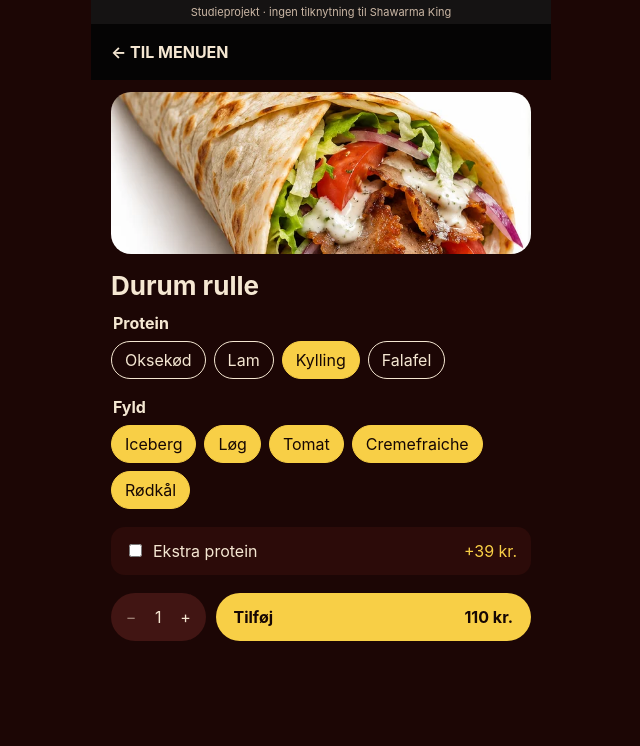
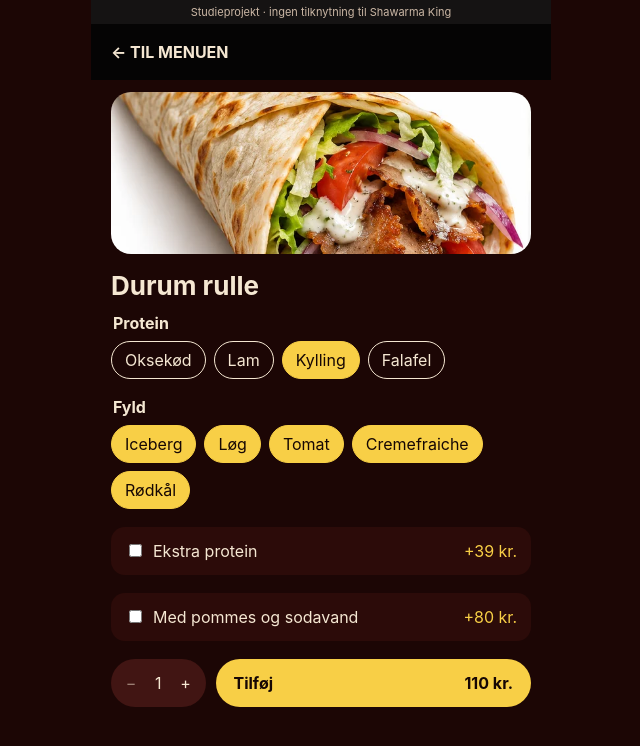
Before and after one commit to Jarl002/Shawarma-King, a Next.js app: page /menu/durum-rulle in a window 1280 px wide. Shown: the top 746 px of the page, without its empty margins (319-959 px from the left). Built offline with nearby package versions, Linux system fonts and the light colour scheme.

Commit message:
Byg tilbehør og valg af drikkevarer

```diff
--- a/app/menu/[productId]/product-form.tsx
+++ b/app/menu/[productId]/product-form.tsx
@@ -3,7 +3,7 @@
 import { useRouter } from "next/navigation";
 import { useState } from "react";
 import { useCart } from "../../cart";
-import { getProduct, ingredients, proteins } from "../products";
+import { drinks, getProduct, ingredients, proteins } from "../products";
 import styles from "./product.module.css";
 
 type Product = NonNullable<ReturnType<typeof getProduct>>;
@@ -15,13 +15,17 @@ export default function ProductForm({ product }: { product: Product }) {
   const [excluded, setExcluded] = useState<(typeof ingredients)[number][]>([]);
   const [extraProtein, setExtraProtein] = useState(false);
   const [quantity, setQuantity] = useState(1);
-  const unitPrice = product.price + (extraProtein ? 39 : 0);
+  const [withCombo, setWithCombo] = useState(false);
+  const [drinkId, setDrinkId] = useState<(typeof drinks)[number]["id"]>("cola");
+  const selectedDrink = drinks.find((drink) => drink.id === drinkId);
+  const unitPrice = product.price + (extraProtein ? 39 : 0) + (withCombo ? 80 : 0);
 
   function addToCart() {
     const choices = product.customizable
       ? [protein, ...ingredients.filter((item) => excluded.includes(item)).map((item) => `uden ${item.toLowerCase()}`)]
       : [];
     if (extraProtein) choices.push("Ekstra protein");
+    if (withCombo && selectedDrink) choices.push(`Pommes og ${selectedDrink.name}`);
 
     addItem({ productId: product.id, name: product.name, choices, unitPrice, quantity });
     router.push("/menu");
@@ -59,6 +63,21 @@ export default function ProductForm({ product }: { product: Product }) {
             <input type="checkbox" checked={extraProtein} onChange={(event) => setExtraProtein(event.target.checked)} />
             Ekstra protein <span>+39 kr.</span>
           </label>
+          <label className={styles.extra}>
+            <input type="checkbox" checked={withCombo} onChange={(event) => setWithCombo(event.target.checked)} />
+            Med pommes og sodavand <span>+80 kr.</span>
+          </label>
+          {withCombo && (
+            <fieldset className={styles.options}>
+              <legend>Vælg drik</legend>
+              {drinks.map((drink) => (
+                <label key={drink.id}>
+                  <input type="radio" name="drink" checked={drinkId === drink.id} onChange={() => setDrinkId(drink.id)} />
+                  <span>{drink.name}</span>
+                </label>
+              ))}
+            </fieldset>
+          )}
         </>
       )}
       <div className={styles.actions}>
```
Also changed, not shown: 1 other file (tests, documents, lock files or other folders).
